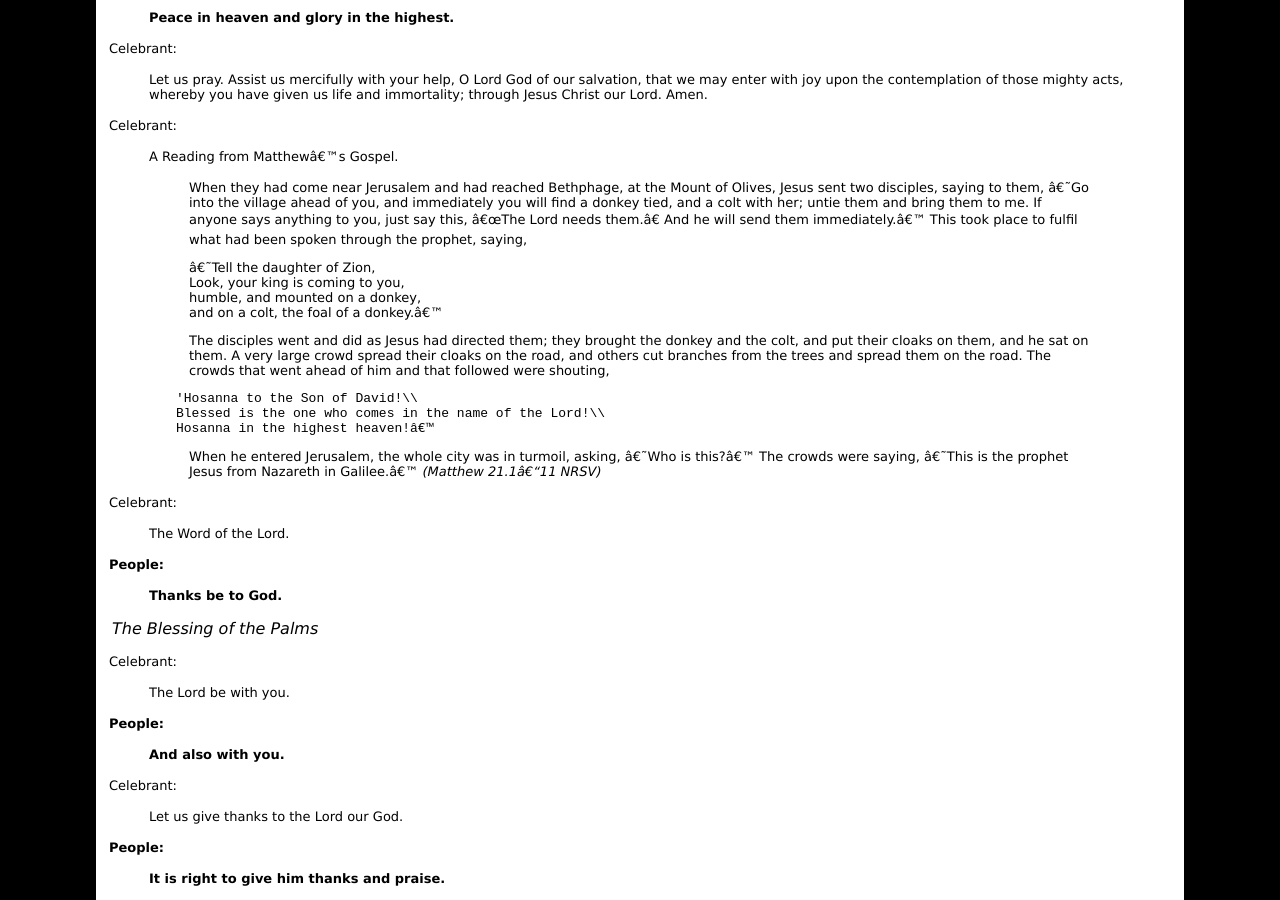
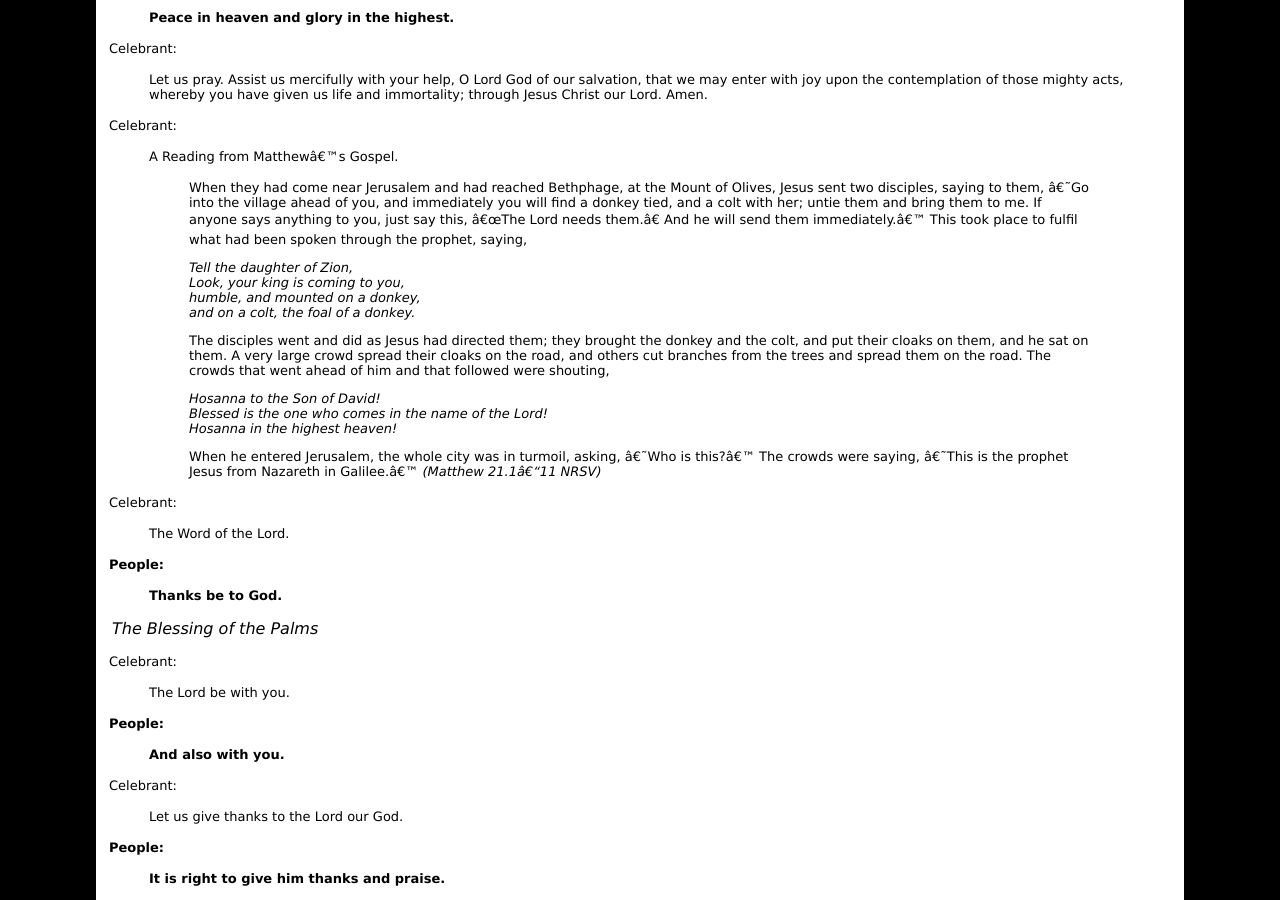
Before and after one commit to toddfoster/toddfoster.github.com, a Jekyll site: the page built from stt2020-palm.md, in a window 1280 px wide and 900 px high, scrolled down 822 px. Built offline with Jekyll 4.4.1, drawn with Linux system fonts in a browser that asks for light colours; our own code applies the rules of GitHub Pages for plain Markdown files.

Commit message:
reformat quote

```diff
--- a/stt2020-palm.md
+++ b/stt2020-palm.md
@@ -43,16 +43,16 @@ Celebrant:
 
 >> When they had come near Jerusalem and had reached Bethphage, at the Mount of Olives, Jesus sent two disciples, saying to them, ‘Go into the village ahead of you, and immediately you will find a donkey tied, and a colt with her; untie them and bring them to me. If anyone says anything to you, just say this, “The Lord needs them.” And he will send them immediately.’ This took place to fulfil what had been spoken through the prophet, saying,
 >>
->> 'Tell the daughter of Zion,\\
->>	Look, your king is coming to you,\\
->>	humble, and mounted on a donkey,\\
->>	and on a colt, the foal of a donkey.’
+>> _Tell the daughter of Zion,\\
+>> Look, your king is coming to you,\\
+>> humble, and mounted on a donkey,\\
+>> and on a colt, the foal of a donkey._
 >>
 >> The disciples went and did as Jesus had directed them; they brought the donkey and the colt, and put their cloaks on them, and he sat on them. A very large crowd spread their cloaks on the road, and others cut branches from the trees and spread them on the road. The crowds that went ahead of him and that followed were shouting,
 >>
->>	'Hosanna to the Son of David!\\
->>	Blessed is the one who comes in the name of the Lord!\\
->> 	Hosanna in the highest heaven!’
+>> _Hosanna to the Son of David!\\
+>> Blessed is the one who comes in the name of the Lord!\\
+>> Hosanna in the highest heaven!_
 >>
 >> When he entered Jerusalem, the whole city was in turmoil, asking, ‘Who is this?’ The crowds were saying, ‘This is the prophet Jesus from Nazareth in Galilee.’ _(Matthew 21.1–11 NRSV)_
 
```
